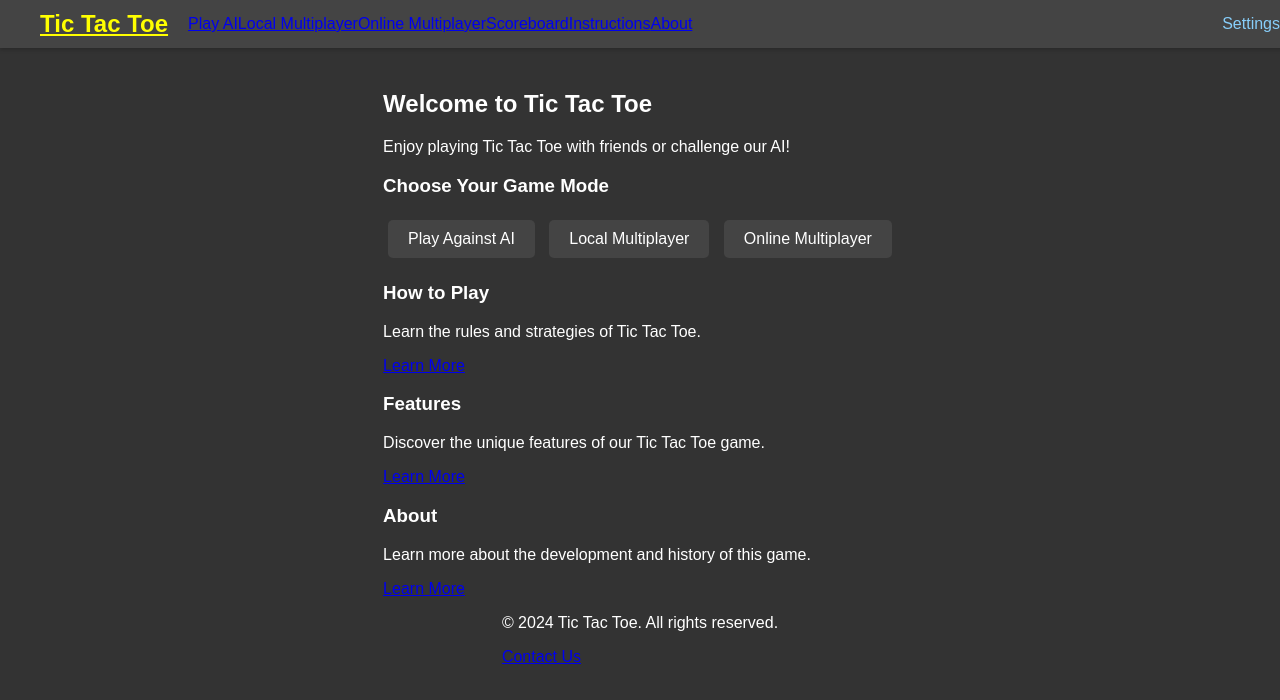
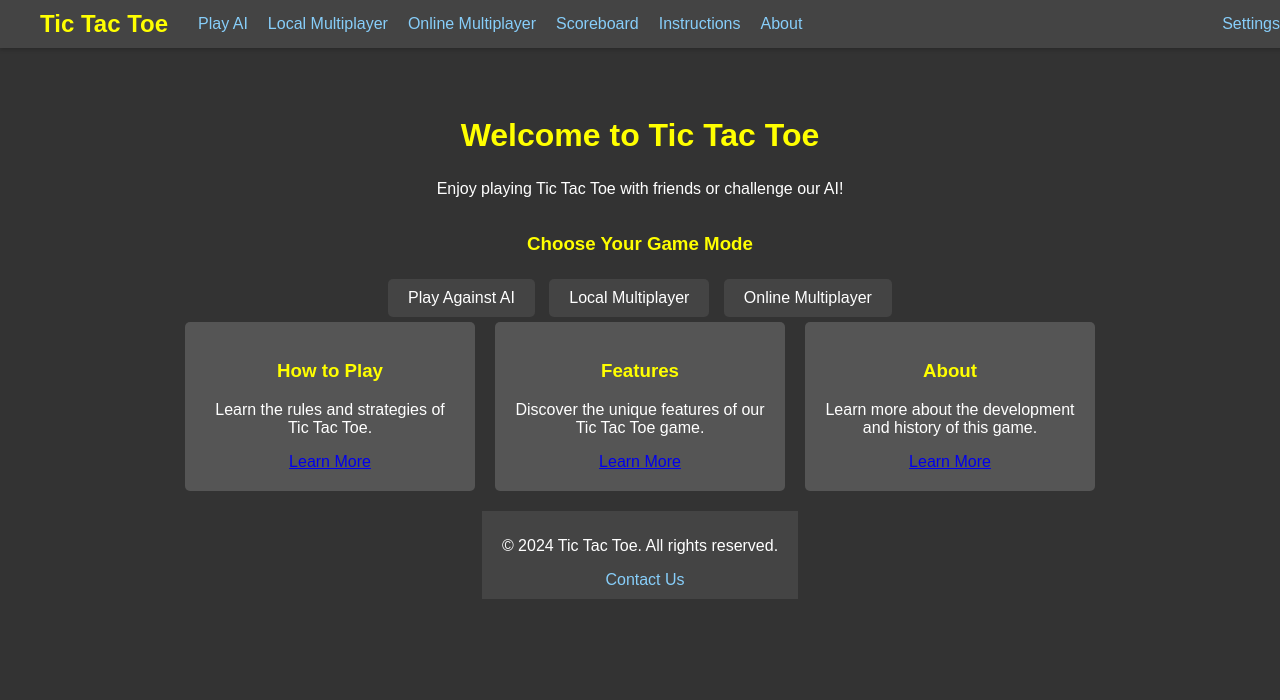
Before and after one commit to sieknox/TicTacToe, a plain HTML site: page index.html in a window 1280 px wide. Drawn offline with Linux system fonts and the light colour scheme.

Commit message:
Update styles.css

```diff
--- a/styles.css
+++ b/styles.css
@@ -1,8 +1,10 @@
+/* Existing Styles */
+
 body {
     display: flex;
     flex-direction: column;
     align-items: center;
-    justify-content: flex-start; /* Change from center to flex-start */
+    justify-content: flex-start;
     height: 100vh;
     background-color: #333;
     margin: 0;
@@ -19,7 +21,7 @@ header {
     display: flex;
     justify-content: space-between;
     align-items: center;
-    position: fixed; /* Fix the header at the top */
+    position: fixed;
     top: 0;
     left: 0;
     right: 0;
@@ -33,11 +35,12 @@ header {
 }
 
 #title {
-    color: #ff0; /* Same color as the winner/loser text */
+    color: #ff0;
     font-weight: bold;
     margin: 0;
     font-size: 24px;
-    padding-left: 20px; /* Add padding to the left */
+    padding-left: 20px;
+    text-decoration: none; /* Ensure no underline */
 }
 
 nav {
@@ -47,25 +50,26 @@ nav {
     flex-grow: 1;
 }
 
-nav button {
+nav a, nav button {
     background: none;
     border: none;
-    color: #87cefa; /* Light blue text */
+    color: #87cefa;
     font-size: 16px;
     margin: 0 10px;
     cursor: pointer;
+    text-decoration: none; /* Ensure no underline */
     transition: color 0.3s;
 }
 
-nav button:hover {
+nav a:hover, nav button:hover {
     color: #fff;
 }
 
 #settings {
-    color: #87cefa; /* Light blue text */
+    color: #87cefa;
     font-size: 16px;
     cursor: pointer;
-    margin-right: 20px; /* Add padding to the right */
+    margin-right: 20px;
 }
 
 .main-content {
@@ -74,12 +78,21 @@ nav button:hover {
     flex-direction: column;
     align-items: center;
     justify-content: flex-start;
+    width: 100%;
+    max-width: 600px;
+    padding: 0 20px;
+}
+
+#mode-indicator {
+    font-size: 24px;
+    color: #87cefa; /* Change color to blue */
+    margin-bottom: 40px; /* Add buffer space below */
 }
 
 #message-container {
     text-align: center;
     margin-bottom: 20px;
-    height: 80px; /* Increased height to accommodate the new message */
+    height: 80px;
     display: flex;
     flex-direction: column;
     align-items: center;
@@ -90,6 +103,12 @@ nav button:hover {
     font-size: 18px;
     color: #ff0;
     margin-bottom: 10px;
+}
+
+#turn-indicator {
+    font-size: 18px;
+    color: #ff0;
+    margin-bottom: 20px;
 }
 
 #winning-message {
@@ -165,3 +184,55 @@ button:hover {
 .cell.disabled {
     pointer-events: none;
 }
+
+/* Additional Styles for Landing Page */
+
+main {
+    display: flex;
+    flex-direction: column;
+    align-items: center;
+    justify-content: center;
+    text-align: center;
+    margin: 0 auto;
+    padding: 20px;
+}
+
+.welcome-section h2 {
+    color: #ff0;
+    font-size: 32px;
+}
+
+.game-options h3, .info-section h3 {
+    color: #ff0;
+}
+
+.info-sections {
+    display: flex;
+    flex-wrap: wrap;
+    justify-content: center;
+    gap: 20px;
+}
+
+.info-section {
+    background-color: #555;
+    padding: 20px;
+    border-radius: 5px;
+    width: 250px;
+    text-align: center;
+}
+
+footer {
+    background-color: #444;
+    padding: 10px 20px;
+    text-align: center;
+}
+
+footer a {
+    color: #87cefa;
+    text-decoration: none;
+    margin-left: 10px;
+}
+
+footer a:hover {
+    color: #fff;
+}
```
